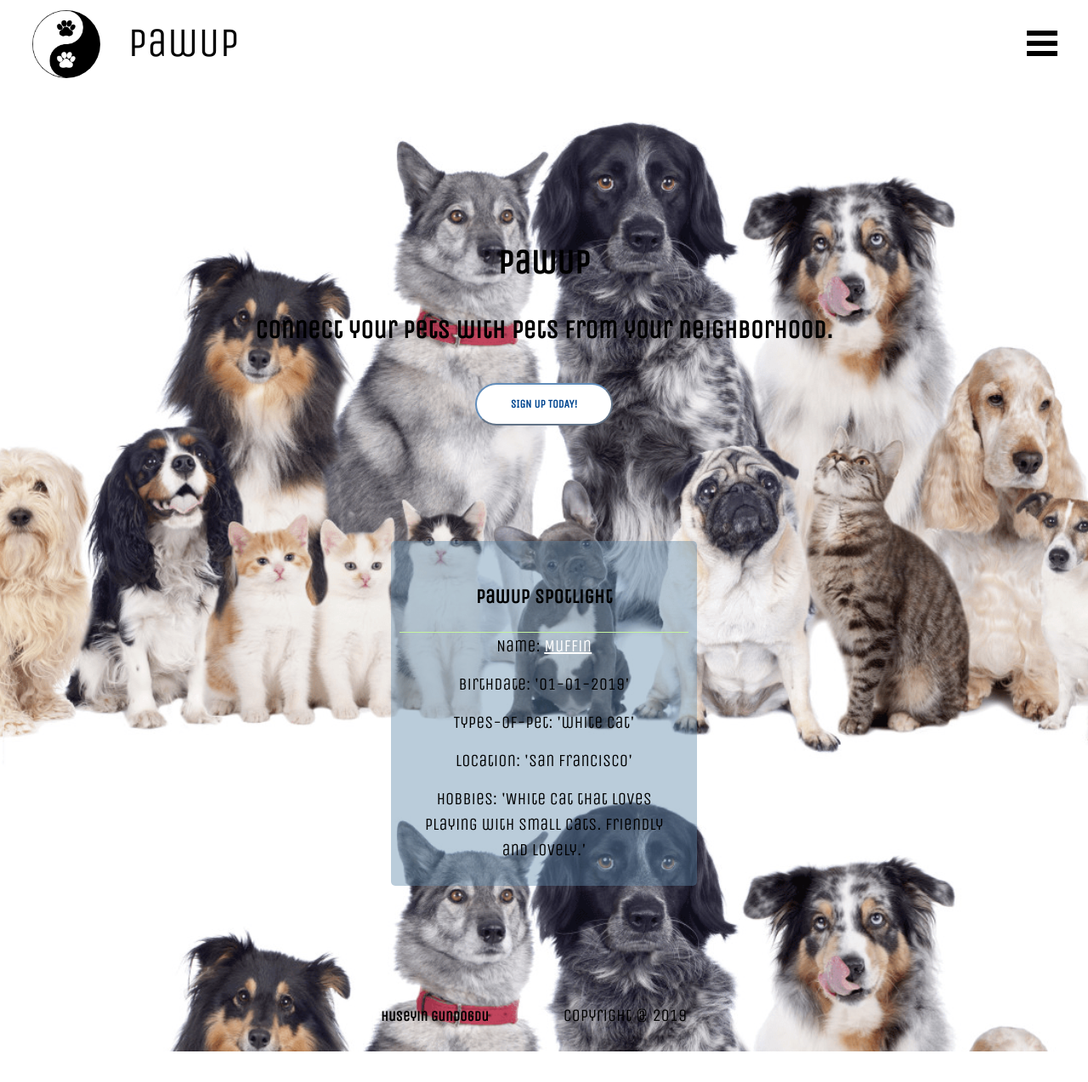
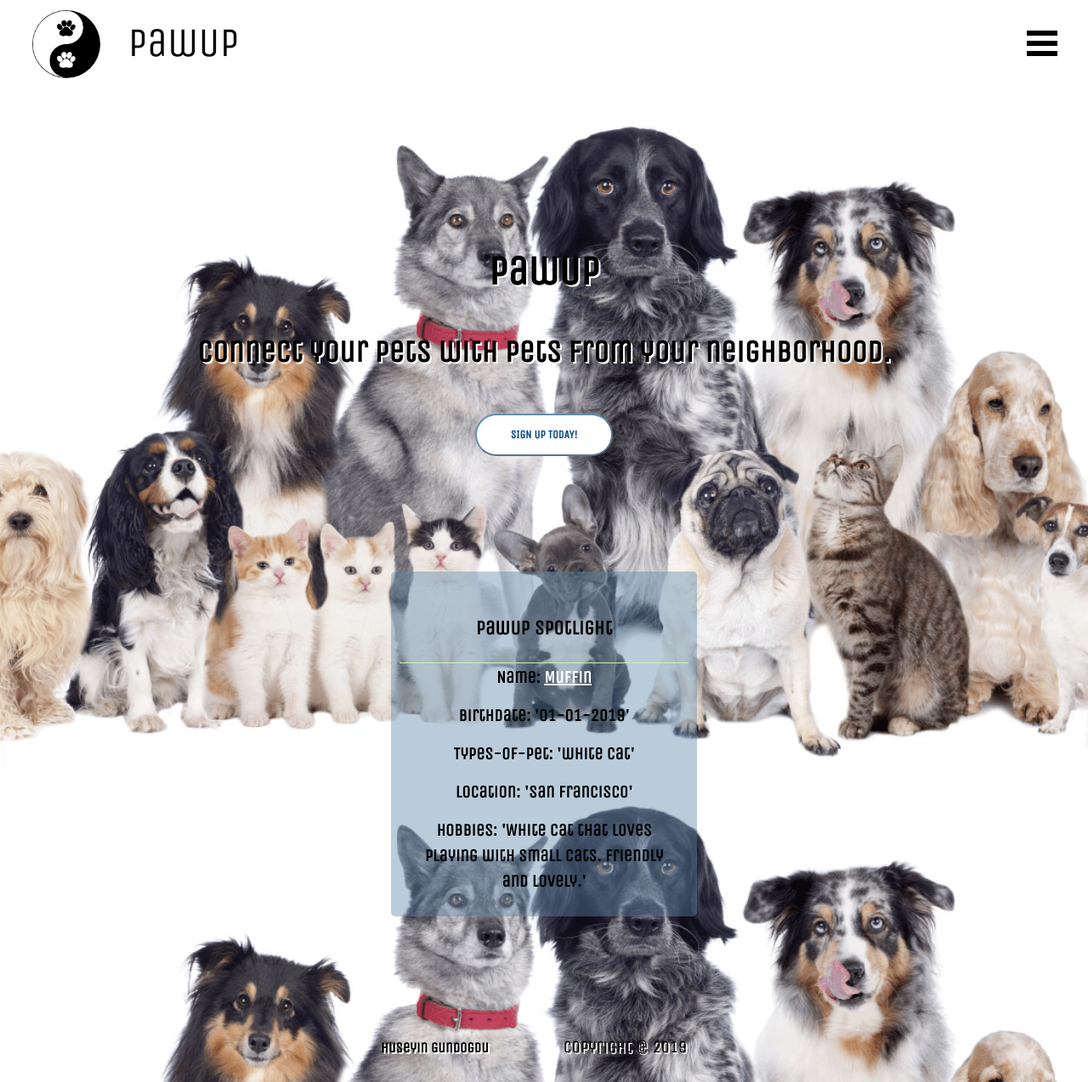
Before and after one commit to hgundogdu53/pawUp-clientside, a React (Create React App) app: page / in a window 1280 px wide. Shown: the whole page at 85% size. Before the commit the page ends 1238 px from the top, so only its background shows below. Built offline with nearby package versions, Linux system fonts and the light colour scheme; no server answers; what webfontloader would draw is missing.

Commit message:
style added

```diff
--- a/src/components/LandingPage/LandingPage.css
+++ b/src/components/LandingPage/LandingPage.css
@@ -9,7 +9,13 @@ body {
     line-height: 1.5;
     text-align: center;
     font-family: 'Unica One', cursive;
+  }
 
+.landing-header {
+    color: black;
+    font-weight: bold;
+    text-shadow: 2px 1.5px white;
+    font-size:24px;
   }
 
   header {
@@ -94,8 +100,10 @@ body {
 
 /* Add some padding inside the card container */
 .container {
-  border-top: #c4f39f 0.5px solid;
+  border-top: #0046909d 0.5px solid;
   padding: 2rem 1.5rem;
+  color: black;
+  font-weight: bold;
 }
 .container a {
   color: white;
@@ -133,6 +141,8 @@ body {
     padding-top: 7%;
     margin-left: 35%;
     margin-right: 30%;
+    color: black;
+    text-shadow: 2px 1.5px white;
 
 }
 
--- a/src/components/Post/Post.css
+++ b/src/components/Post/Post.css
@@ -45,7 +45,6 @@ textarea {
     margin-top: 15px;
     padding: 7.5px 20px;
     margin-left: 0.5rem;
-    text-transform: uppercase;
     text-decoration: none;
     display: inline-block;
     transition: all .2s;
--- a/src/components/SignUpForm/SignUpForm.css
+++ b/src/components/SignUpForm/SignUpForm.css
@@ -0,0 +1,3 @@
+.form-container #signup_form{
+    text-transform: none;
+}
--- a/src/components/UpdatePost/UpdatePost.css
+++ b/src/components/UpdatePost/UpdatePost.css
@@ -19,7 +19,6 @@
     text-decoration: none;
     margin-top: 15px;
     padding: 7.5px 20px;
-    text-transform: uppercase;
     text-decoration: none;
     display: inline-block;
     transition: all .2s;
--- a/src/components/UpdateUser/UpdateUser.css
+++ b/src/components/UpdateUser/UpdateUser.css
@@ -23,7 +23,6 @@
     text-decoration: none;
     margin-top: 15px;
     padding: 7.5px 20px;
-    text-transform: uppercase;
     text-decoration: none;
     display: inline-block;
     transition: all .2s;
```
